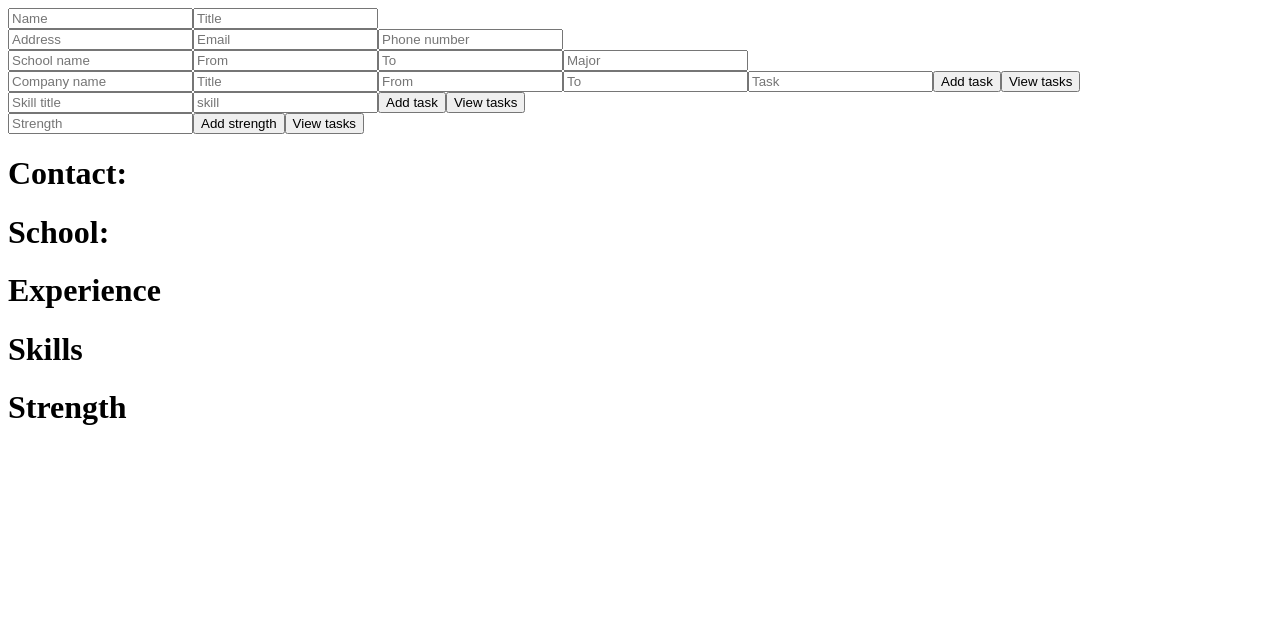
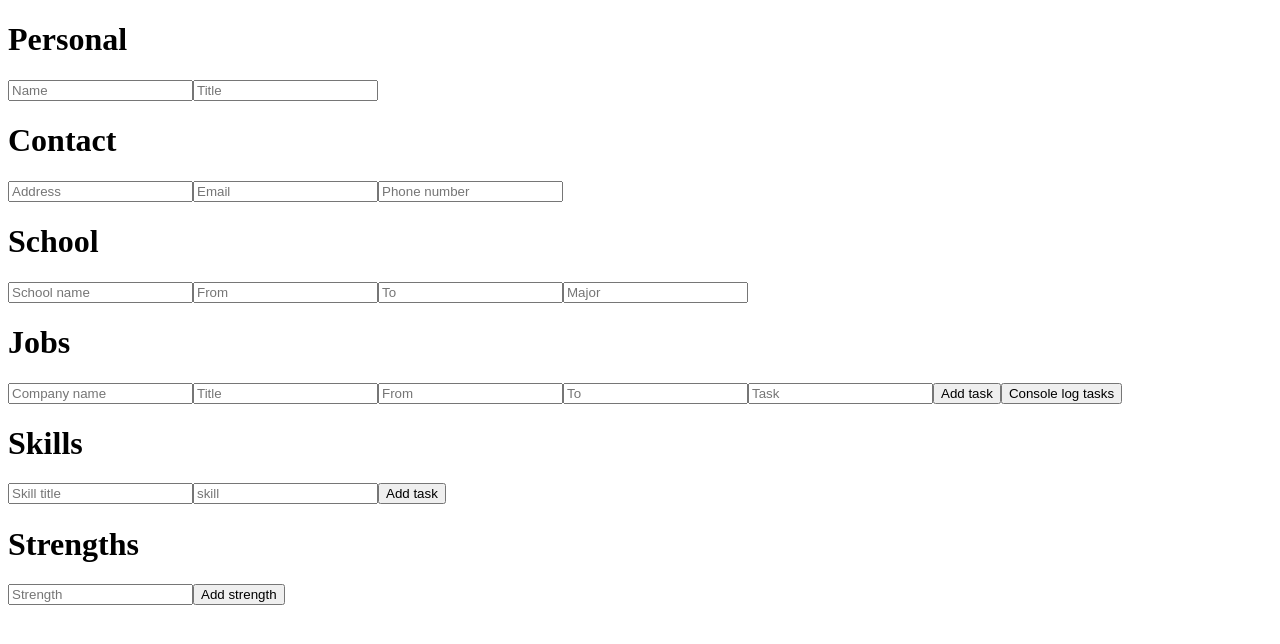
Before and after one commit to ZmijaZ/Odin, a React (Create React App) app in the folder projects/4-cv_maker/: page / in a window 1280 px wide. Shown: the top 644 px of the page. Built offline with nearby package versions, Linux system fonts and the light colour scheme.

Commit message:
Destructured the code, by making separate forms for everything

```diff
--- a/projects/4-cv_maker/src/App.js
+++ b/projects/4-cv_maker/src/App.js
@@ -1,12 +1,23 @@
 
 import {Form} from './components/Form.js'
-import {Personal} from './components/Personal.js'
-import {School} from './components/School.js'
+import { JobForm } from './components/Job.js';
+import {PersonalForm} from './components/Personal.js'
+import {ContactForm} from './components/Contact'
+import {School, SchoolForm} from './components/School.js'
+import { SkillForm } from './components/Skill.js';
+import { StrengthForm } from './components/Strength.js';
 
 function App() {
   return (
     <div className="App">
-      <Form></Form>
+
+      <PersonalForm></PersonalForm>
+      <ContactForm></ContactForm>
+      <SchoolForm></SchoolForm>
+      <JobForm></JobForm>
+      <SkillForm></SkillForm>
+      <StrengthForm></StrengthForm>
+
       {/* <Personal></Personal> */}
     </div>
   );
--- a/projects/4-cv_maker/src/components/Contact.js
+++ b/projects/4-cv_maker/src/components/Contact.js
@@ -1,10 +1,10 @@
+import {useState} from 'react'
 
 function Contact(props){
 
     const {address, email, number} = props.contact;
 
     return(
-
         <div id = 'contactDiv' className = 'cvDiv'>
 
             <h1>Contact:</h1>
@@ -14,7 +14,40 @@ function Contact(props){
             <h3>{number}</h3>
         </div>
     )
+}
+
+function ContactForm(){
+
+    const [contact, setContact] = useState({address: '', email: '', number: ''});
+
+    //contactInfo
+    function onChangeHandlerAddress(e){
+        console.log(e.target.value);
+        setContact({...contact, address: e.target.value});
+    }
+    function onChangeHandlerEmail(e){
+        console.log(e.target.value);
+        setContact({...contact, email: e.target.value});
+    }
+    function onChangeHandlerNumber(e){
+        console.log(e.target.value);
+        setContact({...contact, number: e.target.value});
+    }//
+
+    return (
+
+        <form id = 'contactForm' className="form">
+            <h1>Contact </h1>
+            <input type = 'text' placeholder="Address" onChange = {onChangeHandlerAddress}></input>
+            <input type = 'text' placeholder="Email" onChange = {onChangeHandlerEmail}></input>
+            <input type = 'text' placeholder="Phone number" onChange = {onChangeHandlerNumber}></input>
+        </form>
+
+    )
 
 }
 
-export {Contact}
+export {
+    Contact,
+    ContactForm
+}
--- a/projects/4-cv_maker/src/components/Job.js
+++ b/projects/4-cv_maker/src/components/Job.js
@@ -1,3 +1,4 @@
+import {useState} from 'react'
 
 function Job(props){
 
@@ -20,7 +21,6 @@ function Job(props){
                         return(
                             <li key = {id}>{task}</li>
                         )
-
                     })}
                 </ul>
             </h3>
@@ -29,4 +29,68 @@ function Job(props){
     )
 }
 
-export {Job}
+function JobForm(){
+
+    const [job, setJob] = useState({name: '', title: '', from: '', to: '', tasks: [], text: ''});
+    const [tasks, setTasks] = useState([]);
+
+
+    //jobInfo
+    function onChangeHandlerJob(e){
+        console.log(e.target.value);
+        setJob({...job, name: e.target.value});
+    }
+    function onChangeHandlerJobTitle(e){
+        console.log(e.target.value);
+        setJob({...job, title: e.target.value});
+    }
+    function onChangeHandlerJobFrom(e){
+        console.log(e.target.value);
+        setJob({...job, from: e.target.value});
+    }
+    function onChangeHandlerJobTo(e){
+        console.log(e.target.value);
+        setJob({...job, to: e.target.value});
+    }
+    function onChangeHandlerJobText(e){
+        console.log(e.target.value);
+        setJob({...job, text: e.target.value});
+    }
+    function onClickJobTask(e){
+        e.preventDefault();
+        console.log("Added task: " + job.text);
+
+        tasks.push(job.text);
+        job.text = '';
+        setJob({...job, tasks: tasks});
+    }//
+
+    function clickHandler(e){
+
+        e.preventDefault();
+        console.log(job.tasks);
+    }
+
+
+    return(
+
+        <form id = 'jobForm' className = 'form'>
+            <h1>Jobs </h1>
+            <input type = 'text' placeholder="Company name" onChange = {onChangeHandlerJob}></input>
+            <input type = 'text' placeholder="Title" onChange = {onChangeHandlerJobTitle}></input>
+            <input type = 'text' placeholder="From" onChange = {onChangeHandlerJobFrom}></input>
+            <input type = 'text' placeholder="To" onChange = {onChangeHandlerJobTo}></input>
+            <input type = 'text' placeholder='Task' value = {job.text} onChange={onChangeHandlerJobText}></input>
+            <button onClick = {onClickJobTask}>Add task</button>
+            <button onClick = {clickHandler}>Console log tasks</button>
+        </form>
+    )
+
+}
+
+export {
+
+    Job,
+    JobForm
+
+}
--- a/projects/4-cv_maker/src/components/Personal.js
+++ b/projects/4-cv_maker/src/components/Personal.js
@@ -1,45 +1,47 @@
 import { useState } from "react";
-
-
 
 function Personal(props){
 
     const {name, title} = props.personal;
 
-    // const [personal, setPersonal] = useState({name: '', title: ''});
+    return(
+
+        <div id = 'personalDiv' className = 'cvDiv'>
+            <h1>{name}</h1>
+            <h2>{title}</h2>
+        </div>
+    )
+}
+
+function PersonalForm(){
+
+    const [personal, setPersonal] = useState({name: '', title: ''});
 
 
-    // //personalInfo
-    // function onChangeHandlerName(e){
-    //     console.log(e.target.value);
-    //     setPersonal({...personal, name: e.target.value});
-    // }
-    // function onChangeHandlerTitle(e){
-    //     console.log(e.target.value);
-    //     setPersonal({...personal, title: e.target.value});
-    // }//
-
+    //personalInfo
+    function onChangeHandlerName(e){
+        console.log(e.target.value);
+        setPersonal({...personal, name: e.target.value});
+    }
+    function onChangeHandlerTitle(e){
+        console.log(e.target.value);
+        setPersonal({...personal, title: e.target.value});
+    }//
 
     return(
         <div>
-
-            {/* <form id = 'personalForm'>
+        <form id = 'personalForm'>
+                <h1>Personal </h1>
                 <input type = 'text' placeholder="Name"  onChange = {onChangeHandlerName}></input>
                 <input type = 'text' placeholder="Title" onChange = {onChangeHandlerTitle}></input>
-            </form> */}
-
-
-            <div id = 'personalDiv' className = 'cvDiv'>
-
-                <h1>{name}</h1>
-                <h2>{title}</h2>
-
-            </div>
-
+        </form>
+        <Personal personal = {personal}></Personal>
         </div>
-
     )
 
 }
 
-export {Personal}
+export {
+    Personal,
+    PersonalForm
+}
--- a/projects/4-cv_maker/src/components/School.js
+++ b/projects/4-cv_maker/src/components/School.js
@@ -5,37 +5,8 @@ function School(props){
 
     const {name, from, to, major} = props.school;
 
-    // const [school, setSchool] = useState({name: '', from: '', to: '', major: ''});
-
-    // //schoolInfo
-    //     function onChangeHandlerName(e){
-    //         console.log(e.target.value);
-    //         setSchool({...school, name: e.target.value});
-    //     }
-    //     function onChangeHandlerFrom(e){
-    //         console.log(e.target.value);
-    //         setSchool({...school, from: e.target.value});
-    //     }
-    //     function onChangeHandlerTo(e){
-    //         console.log(e.target.value);
-    //         setSchool({...school, to: e.target.value});
-    //     }
-    //     function onChangeHandlerMajor(e){
-    //         console.log(e.target.value);
-    //         setSchool({...school, major: e.target.value});
-    // }//
-
-
-
     return(
         <div id = 'jobDiv' className = 'cvDiv'>
-
-            {/* <form id = 'schoolForm' className = 'form'>
-                <input type = 'text' placeholder="School name" onChange = {onChangeHandlerName}></input>
-                <input type = 'text' placeholder="From" onChange = {onChangeHandlerFrom}></input>
-                <input type = 'text' placeholder="To" onChange = {onChangeHandlerTo}></input>
-                <input type = 'text' placeholder="Major" onChange = {onChangeHandlerMajor}></input>
-            </form> */}
 
             <h1>School: </h1>
 
@@ -47,4 +18,42 @@ function School(props){
     )
 }
 
-export {School}
+function SchoolForm(){
+
+    const [school, setSchool] = useState({name: '', from: '', to: '', major: ''});
+
+    //schoolInfo
+        function onChangeHandlerName(e){
+            console.log(e.target.value);
+            setSchool({...school, name: e.target.value});
+        }
+        function onChangeHandlerFrom(e){
+            console.log(e.target.value);
+            setSchool({...school, from: e.target.value});
+        }
+        function onChangeHandlerTo(e){
+            console.log(e.target.value);
+            setSchool({...school, to: e.target.value});
+        }
+        function onChangeHandlerMajor(e){
+            console.log(e.target.value);
+            setSchool({...school, major: e.target.value});
+    }//
+
+    return(
+
+         <form id = 'schoolForm' className = 'form'>
+            <h1>School </h1>
+            <input type = 'text' placeholder="School name" onChange = {onChangeHandlerName}></input>
+            <input type = 'text' placeholder="From" onChange = {onChangeHandlerFrom}></input>
+            <input type = 'text' placeholder="To" onChange = {onChangeHandlerTo}></input>
+            <input type = 'text' placeholder="Major" onChange = {onChangeHandlerMajor}></input>
+        </form>
+
+    )
+}
+
+export {
+    School,
+    SchoolForm
+}
--- a/projects/4-cv_maker/src/components/Skill.js
+++ b/projects/4-cv_maker/src/components/Skill.js
@@ -1,3 +1,4 @@
+import {useState} from 'react'
 
 function Skill(props){
 
@@ -10,7 +11,6 @@ function Skill(props){
             <h1>Skills</h1>
             <h2>{title}</h2>
             <h3>
-
                 <ul>
                     {skills.map(function(info, id){
 
@@ -20,12 +20,45 @@ function Skill(props){
 
                     })}
                 </ul>
-
             </h3>
 
         </div>
-
     )
 }
 
-export {Skill}
+function SkillForm(){
+
+    const [skill, setSkill] = useState({title: '', skills: [], text: ''});
+    const [skills, setSkills] = useState([]);
+
+    function onChangeSkillTitle(e){
+        console.log(e.target.value);
+        setSkill({...skill, title: e.target.value});
+    }
+    function onChangeSkillText(e){
+        console.log(e.target.value);
+        setSkill({...skill, text: e.target.value});
+    }
+    function onClickSkill(e){
+        e.preventDefault();
+        console.log('Added skill: ' + skill.text);
+
+        skills.push(skill.text);
+        skill.text = '';
+        setSkill({...skill, skills: skills});
+    }//
+
+    return(
+        <form id = 'skillsForm' className = 'form'>
+            <h1>Skills </h1>
+            <input type = 'text' placeholder="Skill title" onChange = {onChangeSkillTitle}></input>
+            <input type = 'text' placeholder="skill" value = {skill.text} onChange = {onChangeSkillText}></input>
+            <button onClick = {onClickSkill}>Add task</button>
+        </form>
+    )
+}
+
+export {
+    Skill,
+    SkillForm
+}
--- a/projects/4-cv_maker/src/components/Strength.js
+++ b/projects/4-cv_maker/src/components/Strength.js
@@ -1,3 +1,4 @@
+import {useState} from 'react'
 
 function Strength(props){
 
@@ -26,4 +27,38 @@ function Strength(props){
 
 }
 
-export {Strength}
+function StrengthForm(){
+
+    const [strength, setStrength] = useState({strengths: [], text: ''})
+    const [strengths, setStrengths] = useState([]);
+
+    //Strengths info
+    function onChangeStrength(e){
+        console.log(e.target.value);
+        setStrength({...strength, text: e.target.value});
+    }
+    function onClickStrength(e){
+        e.preventDefault();
+        console.log('Added strength:' + strength.text);
+
+        strengths.push(strength.text);
+        strength.text = '';
+        setStrength({...strength, strengths: strengths});
+    }//
+
+    return (
+
+        <form id = 'StrengthsForm' className = 'form'>
+            <h1>Strengths </h1>
+            <input type = 'text' placeholder="Strength" value = {strength.text} onChange = {onChangeStrength}></input>
+            <button onClick = {onClickStrength}>Add strength</button>
+        </form>
+
+    )
+
+}
+
+export {
+    Strength,
+    StrengthForm
+}
```
